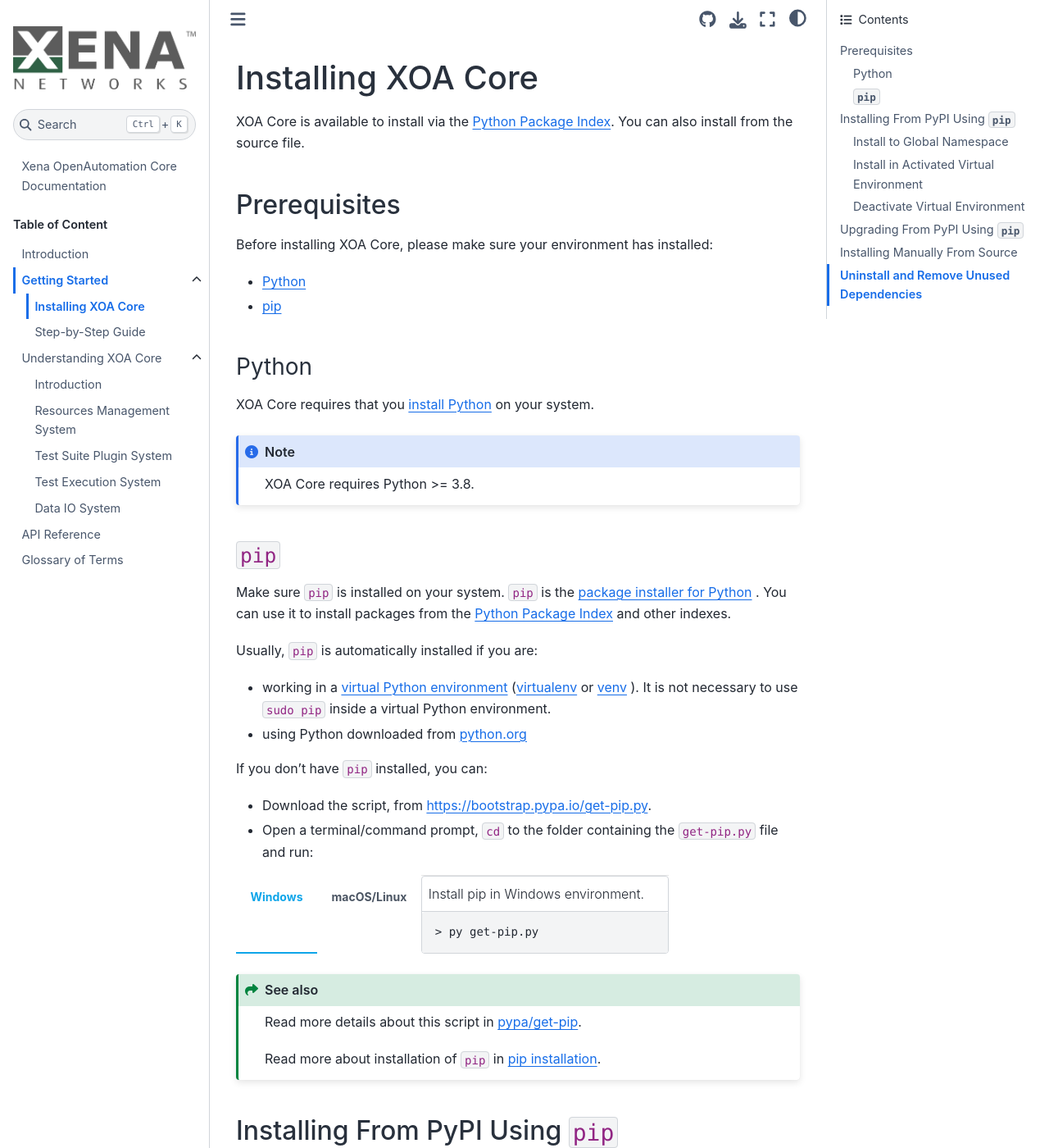
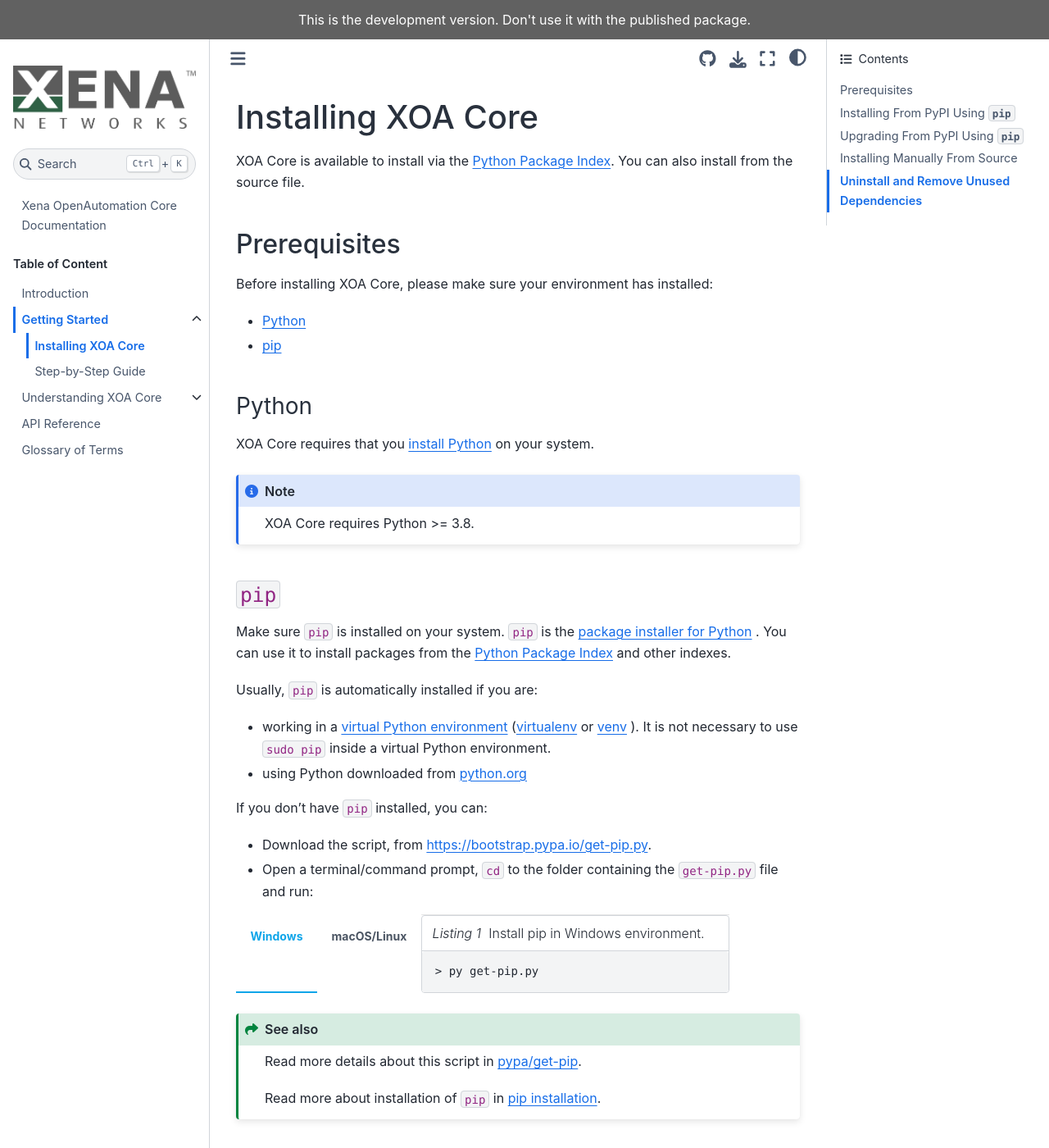
Before and after one commit to xenanetworks/open-automation-core, a Sphinx documentation site: the page built from docs/source/getting_started/installation.rst, in a window 1280 px wide and 1400 px high. Shown: the whole window at 82% size. Built offline with Sphinx 7.4.7 and the Sphinx Book theme 1.1.4, drawn with Linux system fonts in a browser that asks for light colours; some of the changed text lies outside the part shown.

```diff
--- a/docs/source/conf.py
+++ b/docs/source/conf.py
@@ -57,6 +57,38 @@ version = get_short_version("../../xoa_core/__init__.py")
 
 # -- General configuration -----------------------------------------------------
 
+# A boolean that decides whether module names are prepended to all object names
+# (for object types where a “module” of some kind is defined), e.g. for py:function directives.
+add_module_names = False
+
+# If true, `todo` and `todoList` produce output, else they produce nothing.
+todo_include_todos = True
+
+# A string that determines how domain objects (e.g. functions, classes, attributes, etc.) are displayed in their table of contents entry.
+# Use domain to allow the domain to determine the appropriate number of parents to show. For example, the Python domain would show Class.method() and function(), leaving out the module. level of parents. This is the default setting.
+# Use hide to only show the name of the element without any parents (i.e. method()).
+# Use all to show the fully-qualified name for the object (i.e. module.Class.method()), displaying all parents.
+toc_object_entries_show_parents = 'hide'
+
+# The suffix(es) of source filenames.
+# source_suffix = ['.rst', '.md']
+source_suffix = '.rst'
+
+# If true, figures, tables and code-blocks are automatically numbered if they have a caption.
+# The numref role is enabled. Obeyed so far only by HTML and LaTeX builders. Default is False.
+numfig = True
+
+# List of patterns, relative to source directory, that match files and
+# directories to ignore when looking for source files.
+# These patterns also affect html_static_path and html_extra_path
+exclude_patterns = ['_build', 'Thumbs.db', '.DS_Store']
+
+# The master toctree document.
+master_doc = 'index'
+
+# Add any paths that contain templates here, relative to this directory.
+templates_path = ['_templates']
+
 # Add any Sphinx extension module names here, as strings. They can be
 # extensions coming with Sphinx (named 'sphinx.ext.*') or your custom
 # ones.
@@ -75,18 +107,13 @@ extensions = [
     'sphinx_copybutton',
     "sphinx_remove_toctrees",
 ]
-add_module_names = False
+
 autodoc_default_options = {
     'member-order': 'bysource',
     'private-members': False,
     'undoc-members': False,
     'show-inheritance': True
 }
-autodoc_typehints = 'signature'
-autodoc_typehints_format = 'short'
-autodoc_inherit_docstrings = True
-todo_include_todos = True
-autosectionlabel_prefix_document = True
 
 # The suffix(es) of source filenames.
 # source_suffix = ['.rst', '.md']
@@ -102,6 +129,40 @@ master_doc = 'index'
 
 # Add any paths that contain templates here, relative to this directory.
 templates_path = ['_templates']
+
+# -- autosectionlabel configuration
+
+# True to prefix each section label with the name of the document it is in, followed by a colon.
+# For example, index:Introduction for a section called Introduction that appears in document index.rst.
+# Useful for avoiding ambiguity when the same section heading appears in different documents.
+autosectionlabel_prefix_document = True
+
+
+# -- autodoc configuration
+
+# 'mixed': Display the signature with the class name.
+# 'separated': Display the signature with the class name
+autodoc_class_signature = 'mixed'
+
+# This value selects what content will be inserted into the main body of an autoclass directive. The possible values are:
+# "class", "both", "init"
+autoclass_content = 'class'
+
+# 'signature' – Show typehints in the signature (default)
+# 'description' – Show typehints as content of the function or method The typehints of overloaded functions or methods will still be represented in the signature.
+# 'none' – Do not show typehints
+# 'both' – Show typehints in the signature and as content of the function or method
+autodoc_typehints = 'signature'
+
+# 'fully-qualified' – Show the module name and its name of typehints
+# 'short' – Suppress the leading module names of the typehints (ex. io.StringIO -> StringIO)
+autodoc_typehints_format = 'short'
+
+# This value controls the docstrings inheritance.
+# If set to True the docstring for classes or methods, if not explicitly set, is inherited from parents.
+autodoc_inherit_docstrings = True
+
+
 
 # -- Options for HTML output -----------------------------------------------------
 
@@ -133,11 +194,14 @@ html_theme_options = {
     "repository_url": "https://github.com/xenanetworks/open-automation-core",
     "use_repository_button": True,
     "home_page_in_toc": True,
-    "show_toc_level": 2,
+    "show_toc_level": 1,
     "use_download_button": True,
-    "show_navbar_depth": 2,
+    "show_navbar_depth": 1,
+    "announcement": "This is the development version. Don't use it with the published package.",
 }
 
+# If true, the index is generated twice: once as a single page with all the entries,
+# and once as one page per starting letter. Default is False.
 html_split_index = True
 
 
@@ -209,4 +273,4 @@ epub_show_urls = 'footnote'
 epub_basename = 'xoa_core_doc'
 
 # Remove auto-generated API docs from sidebars. They take too long to build.
-remove_from_toctrees = ["api_doc/_autosummary/*"]
+# remove_from_toctrees = ["api_doc/_autosummary/*"]
```
